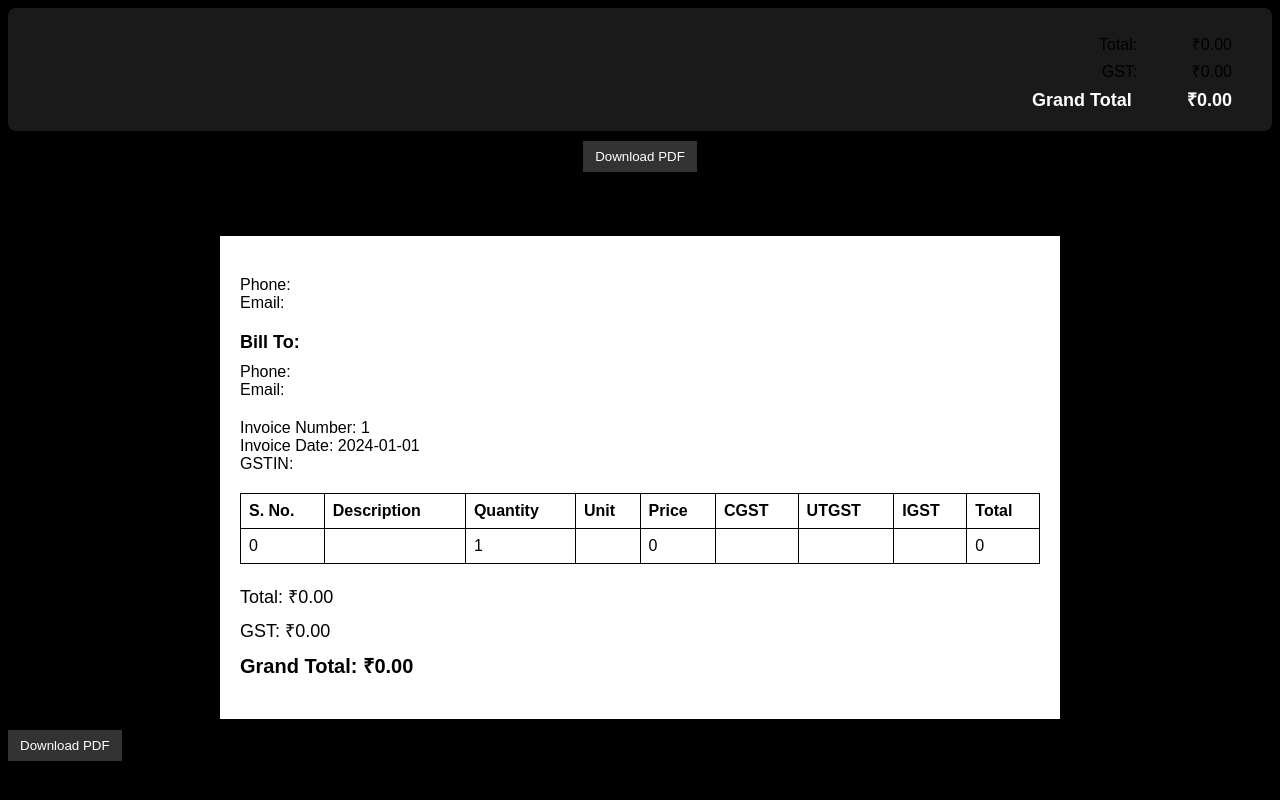
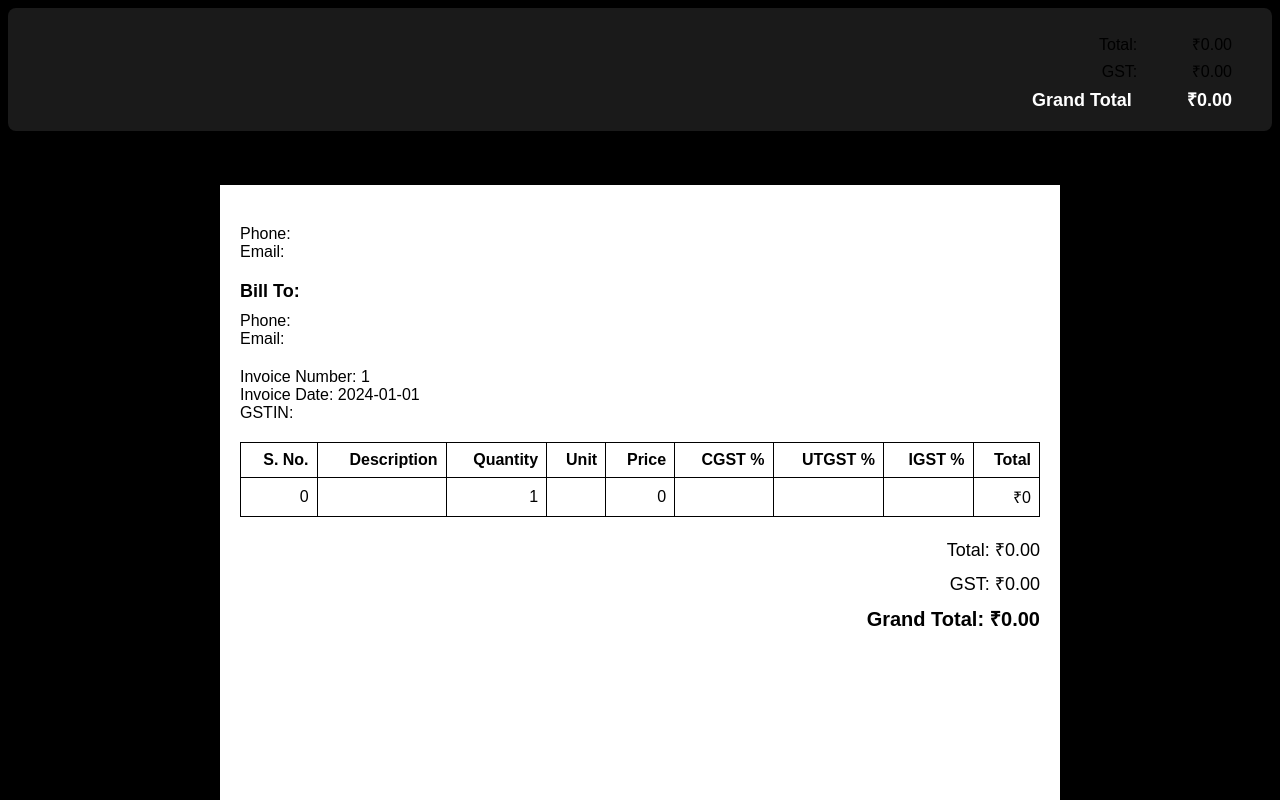
Before and after one commit to priyamkumar/Invoice-Generator, a React (Vite) app: page / in a window 1280 px wide. Shown: the part 1520-2320 px from the top of the page. Built offline with nearby package versions, Linux system fonts and the light colour scheme.

Commit message:
changing css

```diff
--- a/src/App.css
+++ b/src/App.css
@@ -148,7 +148,7 @@ button:hover {
   background-color: #555;
 }
 
-.preview-pdf-buttons {
+.preview-heading {
   display: flex;
   flex-direction: column;
   justify-content: center;
@@ -156,9 +156,14 @@ button:hover {
   gap: 10px;
 }
 
-.preview-pdf-buttons a {
+.preview-heading a {
   text-decoration: none;
   color: #fff;
+}
+
+.btn-div
+{
+  text-align: center;
 }
 
 .date-invoice-gst {
@@ -179,6 +184,8 @@ button:hover {
   font-family: Arial, sans-serif;
   background-color: #fff;
   color: #000;
+  padding-bottom: 100px;
+  min-height: 1100px;
 }
 
 .header, .client-info, .invoice-details, .totals {
@@ -211,14 +218,16 @@ p {
 .item-table th, .item-table td {
   border: 1px solid #000;
   padding: 8px;
-  text-align: left;
+  text-align: right;
 }
 
 .item-table th {
   background-color: #fff;
   color: #000;
 }
-
+.totals{
+  text-align: right;
+}
 .totals p {
   font-size: 18px;
   margin-bottom: 10px;
--- a/src/Components/BillInfo.jsx
+++ b/src/Components/BillInfo.jsx
@@ -3,11 +3,10 @@ import InvoiceDetails from "./InvoiceDetails";
 import DateInvoiceGST from "./DateInvoiceGST";
 import ItemTable from "./ItemTable";
 import TotalAmount from "./TotalAmount";
-import PreviewPdfButton from "./PreviewPdfButton";
+import PreviewHeading from "./PreviewHeading";
 import DocumentPreview from "./DocumentPreview";
 import jsPDF from "jspdf";
 import html2canvas from "html2canvas";
-import html2pdf from 'html2pdf.js';
 
 export default function BillInfo() {
   const [items, setItems] = useState([
@@ -47,32 +46,19 @@ export default function BillInfo() {
 
   const printRef = useRef();
 
-  // const handleDownloadPdf = async () => {
-  //   const element = printRef.current;
-  //   const canvas = await html2canvas(element, { scale: 2 });  // scale: 2 for high-quality PDF
-  //   const data = canvas.toDataURL("image/png");
-  //   const pdf = new jsPDF("p", "mm", "a4");
+  const handleDownloadPdf = async () => {
+    const element = printRef.current;
+    const canvas = await html2canvas(element, { scale: 2 });  // scale: 2 for high-quality PDF
+    const data = canvas.toDataURL("image/png");
+    const pdf = new jsPDF("p", "mm", "a4"); // 'p' for portrait, 'a4' size
+    const pdfWidth = 210; // A4 width in mm
+    const elementHeight = element.offsetHeight; // Get the dynamic height of your element
+    const pdfHeight = (elementHeight * pdfWidth) / element.offsetWidth;
 
-  //   const imgProps = pdf.getImageProperties(data);
-  //   const pdfWidth = pdf.internal.pageSize.getWidth();
-  //   const pdfHeight = (imgProps.height * pdfWidth) / imgProps.width;
+    pdf.addImage(data, "PNG", 0, 0, pdfWidth, pdfHeight);
+    pdf.save("invoice.pdf");
 
-  //   pdf.addImage(data, "PNG", 0, 0, pdfWidth, pdfHeight);
-  //   pdf.save(`${invoiceNumber}Invoice.pdf`);
-  // };
 
-  const handleDownloadPdf = () => {
-    const element = printRef.current;
-
-    const options = {
-      margin: 1,
-      filename: 'invoice.pdf',
-      image: { type: 'jpeg', quality: 0.98 },
-      html2canvas: { scale: 2 },
-      jsPDF: { unit: 'mm', format: 'a4', orientation: 'portrait' }
-    };
-
-    html2pdf().set(options).from(element).save();
   };
 
   return (
@@ -81,10 +67,12 @@ export default function BillInfo() {
       <DateInvoiceGST date={[invoiceDate, setInvoiceDate]} invoice={[invoiceNumber, setInvoiceNumber]} gst={[gstNum, setGstNum]}/>
       <ItemTable items={items} setItems={setItems} />
       <TotalAmount totalAmount={totalAmount} totalGst={totalGst} />
-      <PreviewPdfButton />
+      <PreviewHeading />
       <div ref={printRef}><DocumentPreview items={items} details={details} date={invoiceDate} invoice={invoiceNumber} gst={gstNum} totalAmount={totalAmount} totalGst={totalGst}/>
       </div>
+      <div className="btn-div">
       <button onClick={handleDownloadPdf}>Download PDF</button>
+    </div>
     </div>
   );
 }
--- a/src/Components/DocumentPreview.jsx
+++ b/src/Components/DocumentPreview.jsx
@@ -33,9 +33,9 @@ const DocumentPreview = ({items, details, date, invoice, gst, totalAmount, total
             <th>Quantity</th>
             <th>Unit</th>
             <th>Price</th>
-            <th>CGST</th>
-            <th>UTGST</th>
-            <th>IGST</th>
+            <th>CGST %</th>
+            <th>UTGST %</th>
+            <th>IGST %</th>
             <th>Total</th>
           </tr>
         </thead>
@@ -49,7 +49,7 @@ const DocumentPreview = ({items, details, date, invoice, gst, totalAmount, total
             <td>{item.cgst}</td>
             <td>{item.utgst}</td>
             <td>{item.igst}</td>
-            <td>{item.amount}</td>
+            <td>₹{item.amount}</td>
           </tr>
         ))}</tbody>
       </table>
--- a/src/Components/ItemTable.jsx
+++ b/src/Components/ItemTable.jsx
@@ -24,7 +24,7 @@ const handleInputChange = (index, event) => {
 }
 
   const addRow = () => {
-    setItems([...items,{serial: items.length + 1, description: "", quantity: 1, unit: "", price: 0, cgst: 0, cgstAmount: 0 ,utgst: 0, utgstAmount: 0,igst: 0, igstAmount: 0, amount: 0 }])
+    setItems([...items,{serial: items.length + 1, description: "", quantity: 1, unit: "", price: 0, cgst: "", cgstAmount: 0 ,utgst: "", utgstAmount: 0,igst: "", igstAmount: 0, amount: 0 }])
   }
   const removeRow = (index) => {
     const newItems = [...items];
--- /dev/null
+++ b/src/Components/PreviewHeading.jsx
@@ -0,0 +1,9 @@
+import React from "react";
+
+export default function PreviewHeading() {
+  return (
+    <div className="preview-heading">
+      <h2>Preview</h2>
+    </div>
+  );
+}
--- a/src/Components/PreviewPdfButton.jsx
+++ /dev/null
@@ -1,15 +0,0 @@
-import React from "react";
-import DocumentPreview from "./DocumentPreview.jsx"
-import { Link } from "react-router-dom"
-
-export default function PreviewPdfButton() {
-  return (
-  <div className="preview-pdf-buttons">
-    <div>
-    <button>Download PDF</button>
-    {/* <Link to='/preview'><button>Preview</button></Link> */}
-  </div>
-    <h2>Preview</h2>
-    </div>
-)
-}
```
